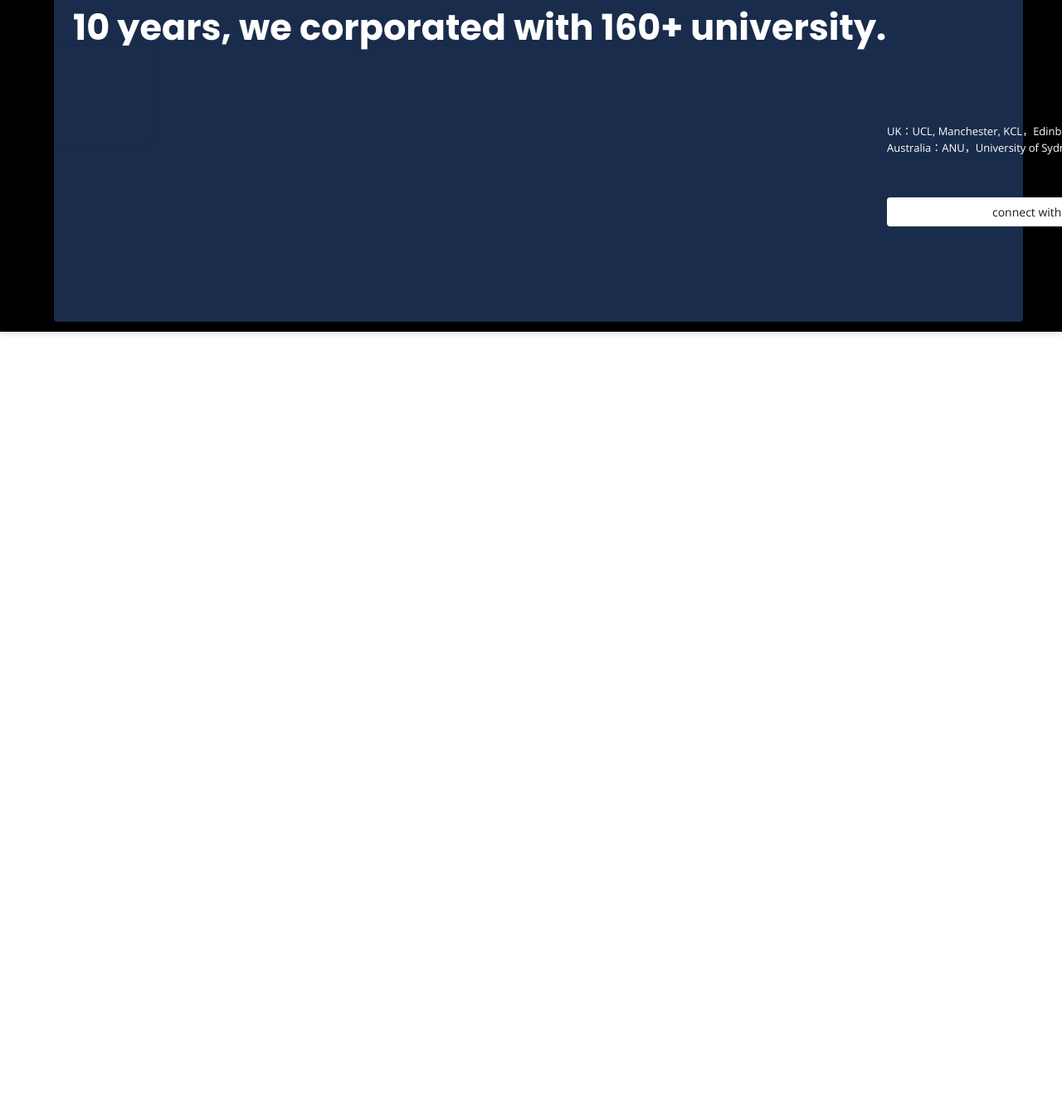
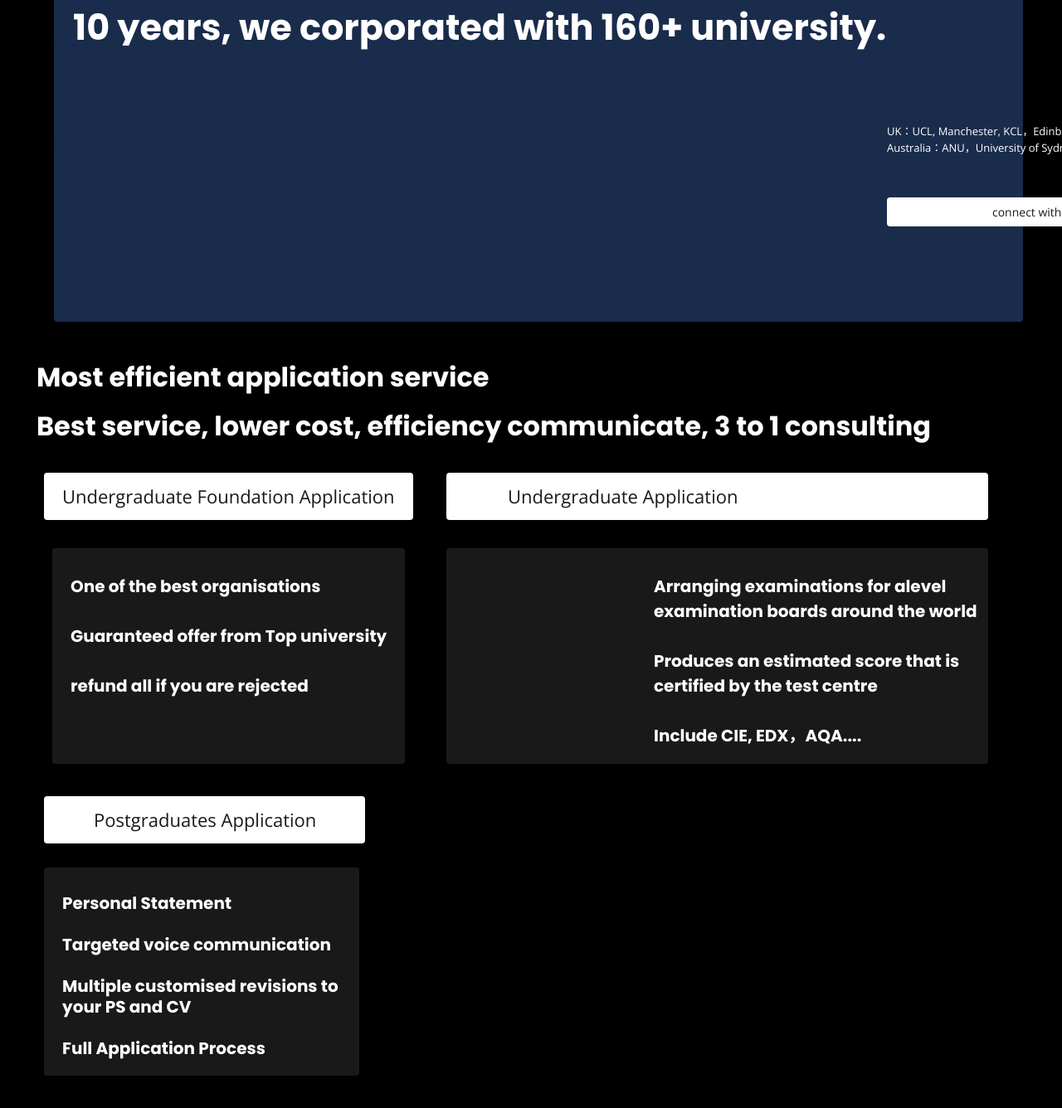
Before and after one commit to Yifeidex/kkb, a website built with Parcel: page index.html in a window 1280 px wide. Shown: the part 380-1716 px from the top of the page at 83% size. Before the commit the page ends 800 px from the top, so only its background shows below. Built offline with nearby package versions, Linux system fonts and the light colour scheme.

Commit message:
Update index.html

```diff
--- a/index.html
+++ b/index.html
@@ -82,3 +82,109 @@
       </section>
     </div>
   </body>
+
+  <!DOCTYPE html>
+<html>
+  <head>
+    <meta charset="utf-8" />
+    <meta name="viewport" content="initial-scale=1, width=device-width" />
+
+    <link rel="stylesheet" href="./global.css" />
+    <link rel="stylesheet" href="./conversion-output.css" />
+    <link
+      rel="stylesheet"
+      href="https://fonts.googleapis.com/css2?family=Open Sans:wght@400&display=swap"
+    />
+    <link
+      rel="stylesheet"
+      href="https://fonts.googleapis.com/css2?family=Poppins:wght@700&display=swap"
+    />
+  </head>
+  <body>
+    <div class="conversion-output1">
+      <section class="service-info">
+        <h2 class="most-efficient-application">
+          Most efficient application service
+        </h2>
+        <h2 class="best-service-lower">
+          Best service, lower cost, efficiency communicate, 3 to 1 consulting
+        </h2>
+      </section>
+      <div class="button-52">
+        <div class="div">&gt;</div>
+      </div>
+      <section class="foundation-wrapper">
+        <div class="foundation">
+          <div class="button-50-parent">
+            <button class="button-50">
+              <div class="undergraduate-foundation-appli">
+                Undergraduate Foundation Application
+              </div>
+            </button>
+            <div class="container-76-wrapper">
+              <div class="container-76">
+                <b class="arranging-examinations-for-container">
+                  <p class="one-of-the1">One of the best organisations</p>
+                  <p class="blank-line">&nbsp;</p>
+                  <p class="guaranteed-offer-from">
+                    Guaranteed offer from Top university
+                  </p>
+                  <p class="blank-line1">&nbsp;</p>
+                  <p class="refund-all-if">refund all if you are rejected</p>
+                  <p class="blank-line2">&nbsp;</p>
+                  <p class="blank-line3">&nbsp;</p>
+                </b>
+              </div>
+            </div>
+          </div>
+          <div class="button-50-group">
+            <button class="button-501">
+              <div class="undergraduate-application">
+                Undergraduate Application
+              </div>
+            </button>
+            <div class="container-75">
+              <p class="arranging-examinations-for-container1">
+                <span class="arranging-examinations-for"
+                  >Arranging examinations for alevel examination boards around
+                  the world</span
+                >
+                <span class="blank-line4">&nbsp;</span>
+                <span class="produces-an-estimated"
+                  >Produces an estimated score that is certified by the test
+                  centre</span
+                >
+                <span class="blank-line5">&nbsp;</span>
+                <span class="include-cie">Include CIE, EDX，AQA....</span>
+                <span class="blank-line6">&nbsp;</span>
+                <span class="blank-line7">&nbsp;</span>
+              </p>
+            </div>
+          </div>
+          <div class="postgraduate">
+            <button class="button-502">
+              <div class="postgraduates-application">
+                Postgraduates Application
+              </div>
+            </button>
+            <div class="container-73">
+              <b class="personal-statementtargeted-voi-container">
+                <p class="personal-statement">Personal Statement</p>
+                <p class="blank-line8">&nbsp;</p>
+                <p class="targeted-voice-communication">
+                  Targeted voice communication
+                </p>
+                <p class="blank-line9">&nbsp;</p>
+                <p class="multiple-customised-revisions">
+                  Multiple customised revisions to your PS and CV
+                </p>
+                <p class="blank-line10">&nbsp;</p>
+                <p class="full-application-process">Full Application Process</p>
+              </b>
+            </div>
+          </div>
+        </div>
+      </section>
+    </div>
+  </body>
+</html>
```
